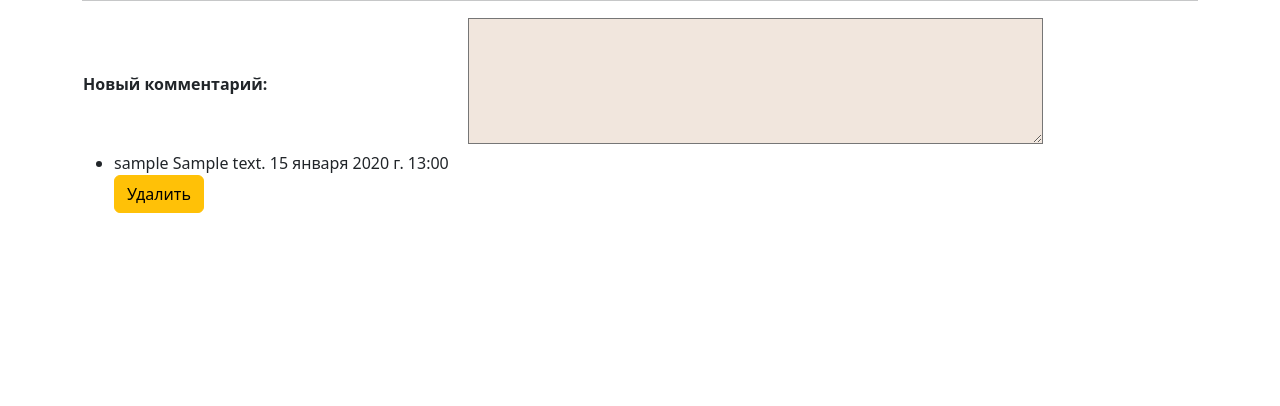
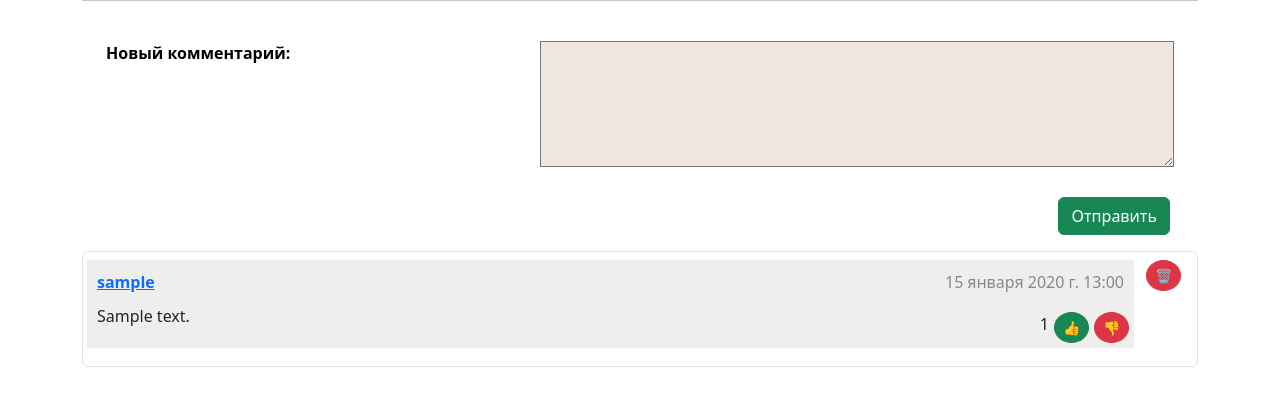
Before and after one commit to JuryReimis/django_paradox_mode_translation, a Django app: a page that uses django_paradox_mode_translation/translators_hub/templates/translators_hub/profile_page.html in a window 1280 px wide. Shown: the part 334-740 px from the top of the page. Run offline with Django 4.2, Linux system fonts and the light colour scheme; a user stored in the database is signed in; tables that the repository leaves empty hold one stand-in row (values such as "Sample post"); grey boxes marked "Sample" are stand-in pictures; lists and menus that the app fills with data are empty; parts of the project's set-up code (start-up, migrations or seed data) failed here and were passed over; some libraries are stand-ins or nearby versions.

Commit message:
Обновлен profile_page.html Добавлены кнопки взаимодействия с комментариями, добавлены стили.

```diff
--- a/django_paradox_mode_translation/translators_hub/templates/translators_hub/profile_page.html
+++ b/django_paradox_mode_translation/translators_hub/templates/translators_hub/profile_page.html
@@ -5,6 +5,8 @@
 
 {% block head %}
     <link type="text/css" href="{% static 'translators_hub/css/form_styles.css' %}" rel="stylesheet">
+    <script type="text/javascript" src="{% static 'translators_hub/js/jQuery/jQuery.js' %}"></script>
+    <script src="{% static 'translators_hub/js/commentaryFunctions.js' %}"></script>
 {% endblock %}
 {% block content %}
     <div class="container justify-content-center">
@@ -40,30 +42,58 @@
 {% endblock %}
 
 {% block comments %}
-    <div class="container justify-content-center">
+    <div class="container border-3 justify-content-center">
         {% if comment_form %}
-            <form method="post">
+            <form method="post" class="p-3">
                 {% csrf_token %}
-                <table>
+                <table class="table table-borderless">
                     {{ comment_form }}
                 </table>
+                <div class="container text text-end">
+                    <button class="btn btn-success" type="submit">Отправить</button>
+                </div>
             </form>
         {% endif %}
         {% get_comments profile_data as page_obj %}
         {% if page_obj %}
-        <ul>
+            <ul class="list-group">
                 {% for comment in page_obj.object_list %}
-                <li>
+                    <li class="list-group-item">
+                        <div class="row">
+                            <div class="comment-container col"
+                                 style="background-color: #eee; padding: 10px; margin-bottom: 10px; position: relative;">
+                                <div class="author-date-container"
+                                     style="display: flex; justify-content: space-between; align-items: center;">
+                                    <a style="margin: 0;" href="{{ comment.author.get_absolute_url }}"><strong>{{ comment.author }}</strong></a>
+                                    <p style="margin: 0; color: #888;">{{ comment.pub_date }}</p>
+                                </div>
+
+                                <p style="margin: 10px 0; padding-right: 60px;">{{ comment.comment_text }}</p>
+
+                                <div class="comment-buttons"
+                                     style="position: absolute; bottom: 5px; right: 5px; display: flex; gap: 5px;">
                                     <div>
-                        {{ comment.author }}
-                        {{ comment.comment_text }}
-                        {{ comment.pub_date }}
+                                        <span>{{ comment.likes }}</span>
+                                    </div>
+                                    <button type="button" class="btn btn-success btn-sm rounded-circle"
+                                            onclick="likeComment({{ comment.pk }})">👍
+                                    </button>
+                                    <button type="button" class="btn btn-danger btn-sm rounded-circle"
+                                            onclick="dislikeComment({{ comment.pk }})">👎
+                                    </button>
+                                </div>
+                            </div>
                             {% if delete_root %}
-                            <form method="post" name="delete" >
+                                <div class="col col-sm-auto">
+                                        <form method="post" name="delete">
                                             {% csrf_token %}
-                                <input class="button" type="hidden" name="comment_id" value="{{ comment.pk }}">
-                                <button class="button btn btn-warning" type="submit">Удалить</button>
+                                            <input class="button" type="hidden" name="comment_id"
+                                                   value="{{ comment.pk }}">
+                                            <button type="submit" class="btn btn-danger btn-sm rounded-circle">
+                                                🗑️
+                                            </button>
                                         </form>
+                                </div>
                             {% endif %}
                         </div>
                     </li>
```
Lines whose indentation alone changed are shown as unchanged.
